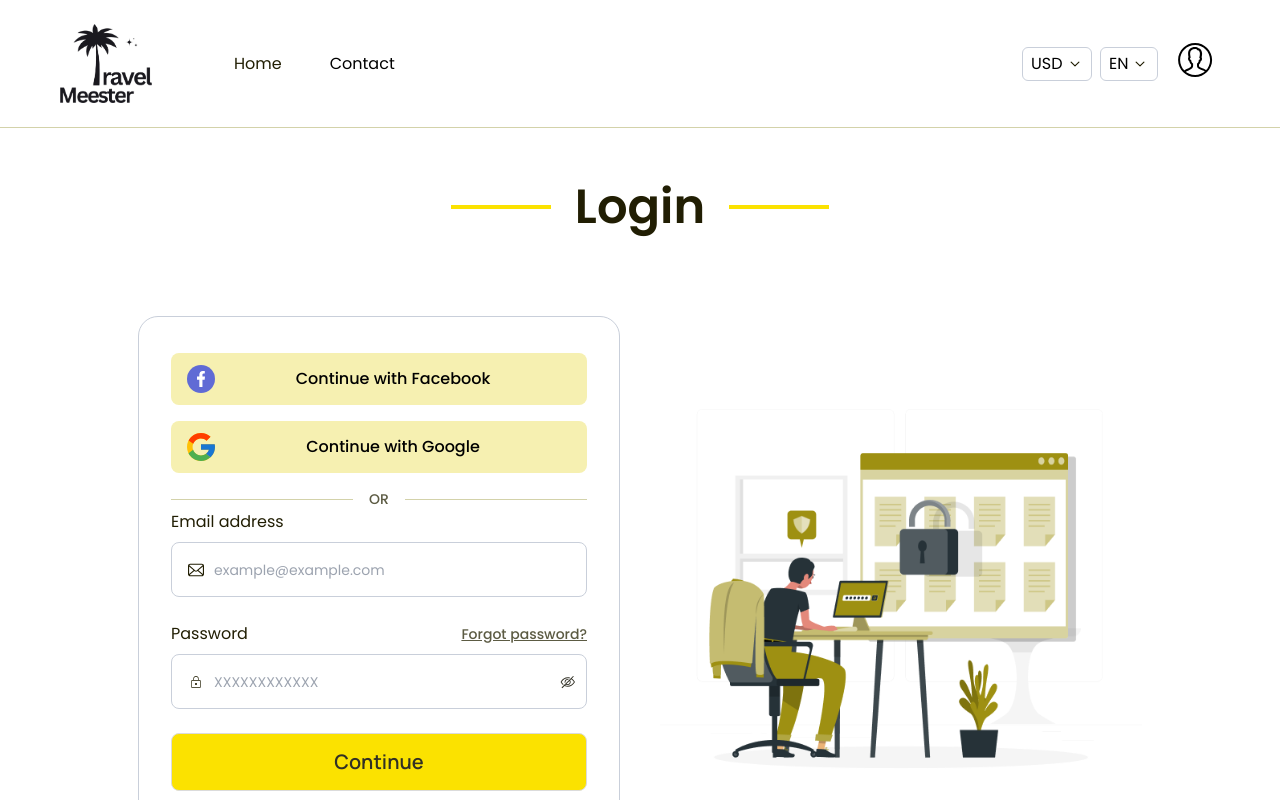
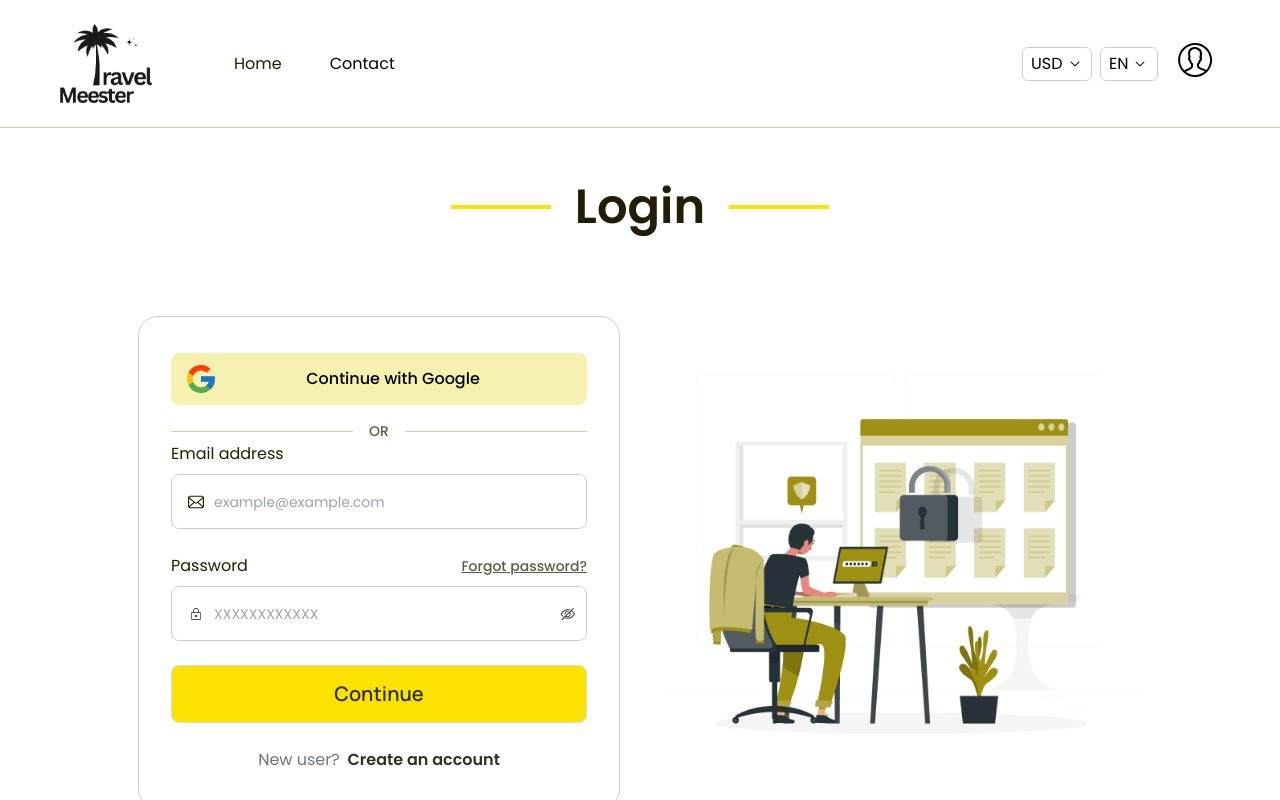
Before and after one commit to amanullhazoha/rate-hawk, a Next.js app: page /login in a window 1280 px wide. Shown: the top 800 px of the page. Built offline with nearby package versions, Linux system fonts and the light colour scheme; no server answers.

Commit message:
facebook login disabled

```diff
--- a/src/view/login/pages/LoginPageView.tsx
+++ b/src/view/login/pages/LoginPageView.tsx
@@ -48,14 +48,14 @@
         <div className="flex items-center justify-between gap-10 md:my-[85px] my-12">
           <div className="lg:w-1/2 w-full">
             <div className="px-4 md:px-8 py-9 border border-border-primary rounded-[20px]">
-              <div className="mb-4">
+              {/* <div className="mb-4">
                 <SocialButton
                   icon={<FacebookIcon />}
                   authLink={`${process.env.NEXT_PUBLIC_API_BASE_URL}/api/v1/public/facebook-login`}
                 >
                   Continue with Facebook
                 </SocialButton>
-              </div>
+              </div> */}
 
               <div className="mb-4">
                 <SocialButton
--- a/src/view/sign-up/pages/SignUpPage.tsx
+++ b/src/view/sign-up/pages/SignUpPage.tsx
@@ -45,14 +45,14 @@
       <div className="flex items-center justify-between gap-10 md:my-[85px] my-12">
         <div className="lg:w-1/2  w-full">
           <div className="px-4 md:px-8 py-9 border border-border-primary rounded-[20px]">
-            <div className="mb-4">
+            {/* <div className="mb-4">
               <SocialButton
                 icon={<FacebookIcon />}
                 authLink={`${process.env.NEXT_PUBLIC_API_BASE_URL}/api/v1/public/facebook-login`}
               >
                 Continue with Facebook
               </SocialButton>
-            </div>
+            </div> */}
 
             <div className="mb-4">
               <SocialButton
```
